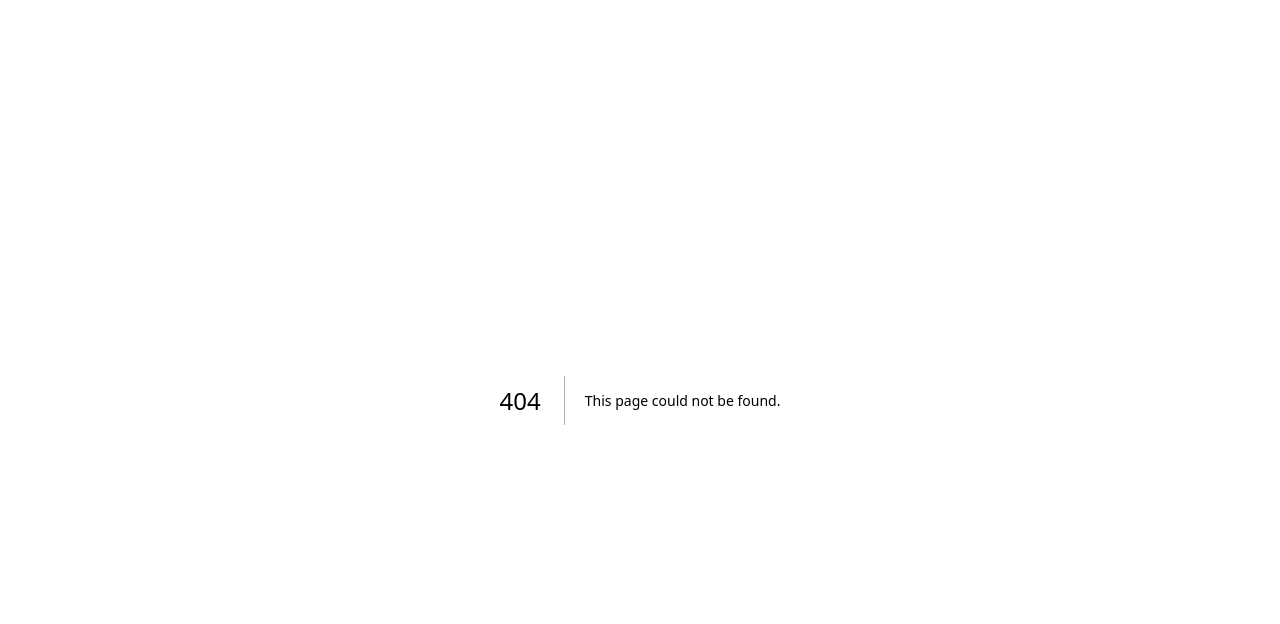
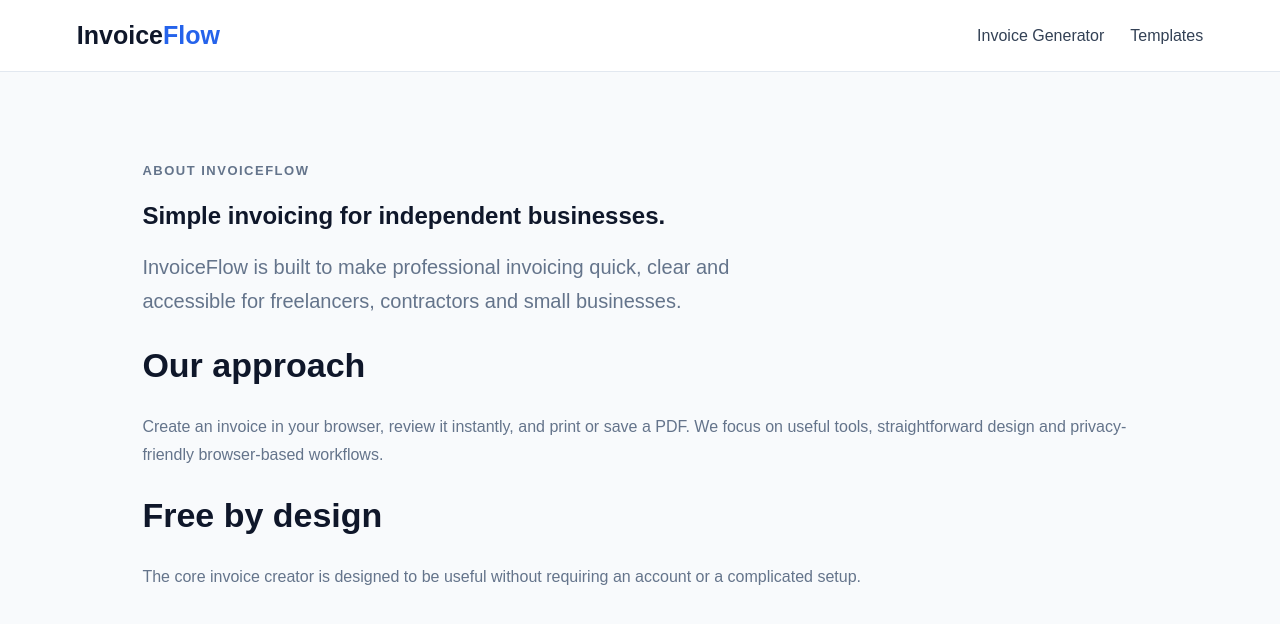
Before and after one commit to wakilmustaqeem/invoiceflow, a Next.js app: page /about in a window 1280 px wide. Before the commit this address had no page. Shown: the top 624 px of the page. Built offline with nearby package versions, Linux system fonts and the light colour scheme.

Commit message:
feat: add about page

```diff
--- /dev/null
+++ b/app/about/page.tsx
@@ -0,0 +1,3 @@
+import Link from 'next/link';
+export const metadata={title:'About InvoiceFlow | Free Invoice Generator',description:'Learn about InvoiceFlow, a simple free invoice generator for freelancers and small businesses.'};
+export default function About(){return <main><header className="nav"><div className="brand">Invoice<span>Flow</span></div><nav><Link href="/invoice-generator">Invoice Generator</Link><Link href="/invoice-template">Templates</Link></nav></header><section className="content"><p className="eyebrow">ABOUT INVOICEFLOW</p><h1>Simple invoicing for independent businesses.</h1><p className="lead">InvoiceFlow is built to make professional invoicing quick, clear and accessible for freelancers, contractors and small businesses.</p><h2>Our approach</h2><p>Create an invoice in your browser, review it instantly, and print or save a PDF. We focus on useful tools, straightforward design and privacy-friendly browser-based workflows.</p><h2>Free by design</h2><p>The core invoice creator is designed to be useful without requiring an account or a complicated setup.</p></section></main>}
```
